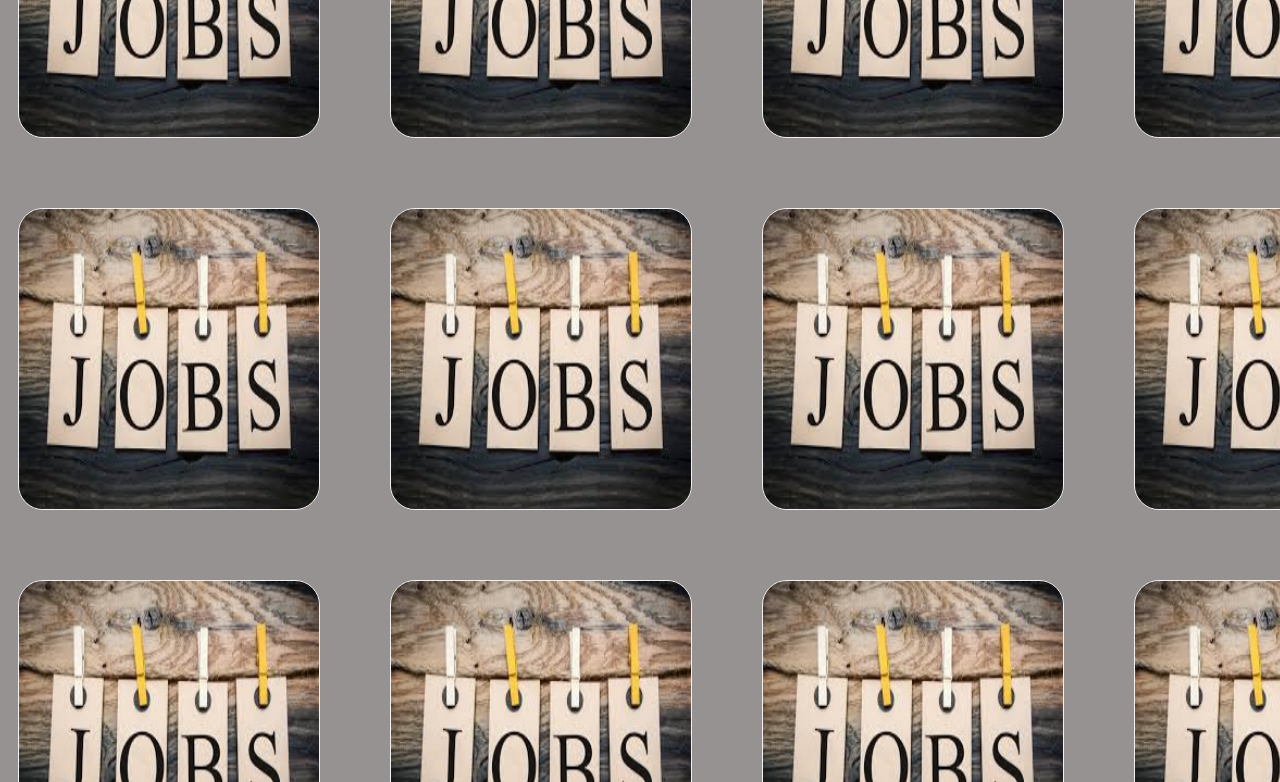
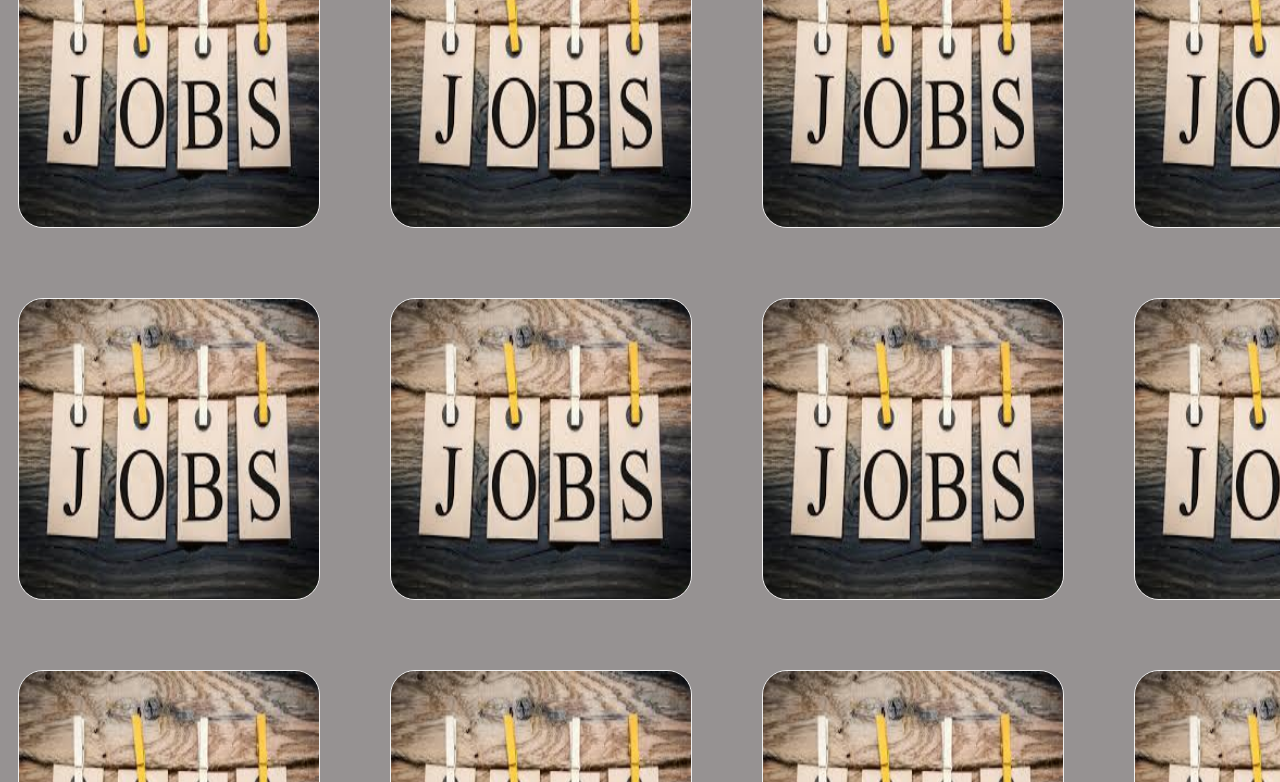
Before and after one commit to sarayu1259/UANDME, a plain HTML site: page UnMe/job.html in a window 1280 px wide. Shown: the part 606-1388 px from the top of the page. Drawn offline with Linux system fonts and the light colour scheme; files whose address does not match are found by name.

Commit message:
Update style.css

```diff
--- a/UnMe/style.css
+++ b/UnMe/style.css
@@ -15,11 +15,16 @@ body {
     min-height: 100vh;
     display: flex;
     flex-direction: column;
-    padding-top: 60px; /* Adjust the padding to be equal to the height of your fixed header */
+    padding-top: 150px;
+    /* min-height: 100vh;
+    display: flex;
+    flex-direction: column;
+    padding-top: 50px;
     background-color: azure;
     display: inline-block;
-    margin-top: 0;
+    margin-top: 0;Adjust the padding to be equal to the height of your fixed header */
 }
+
 
 #back{
     background-color:rgb(150, 146, 146);
```
